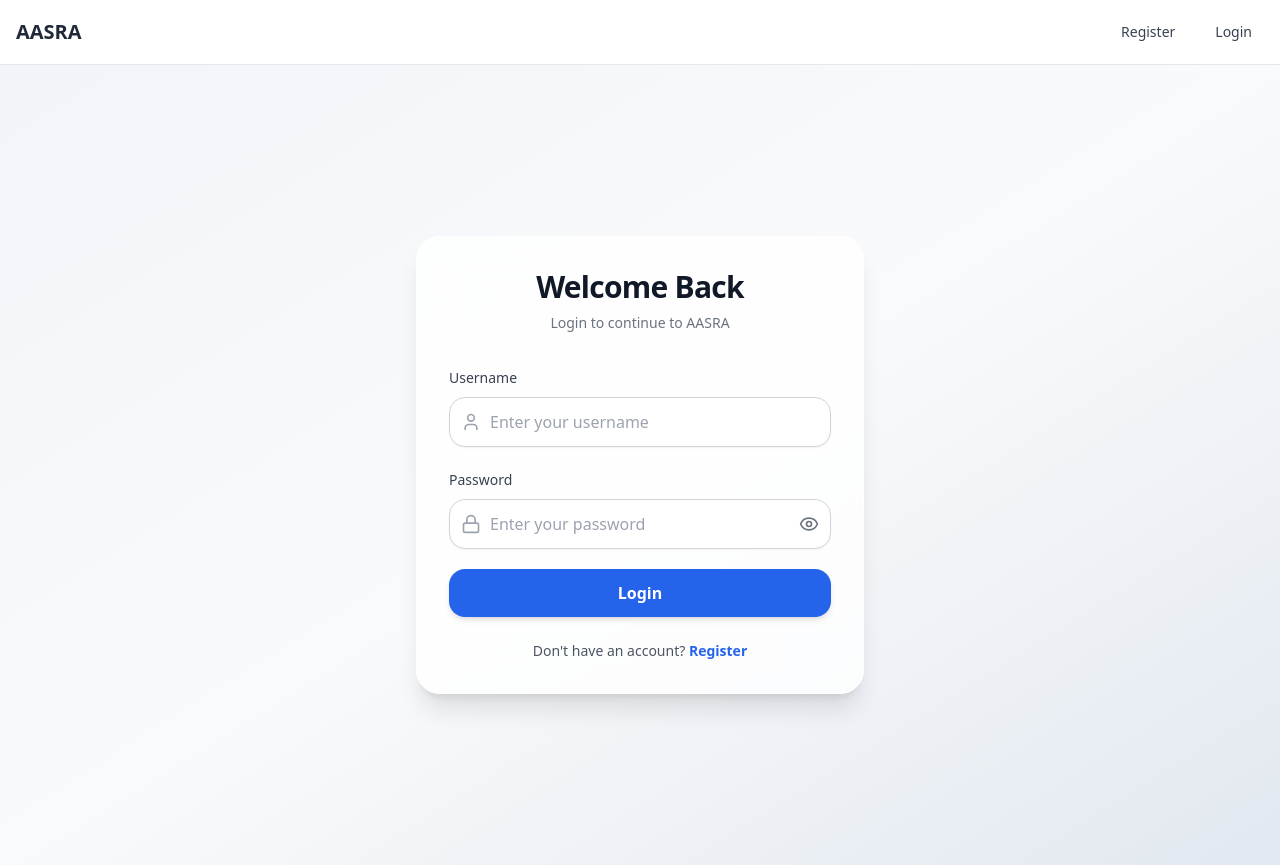
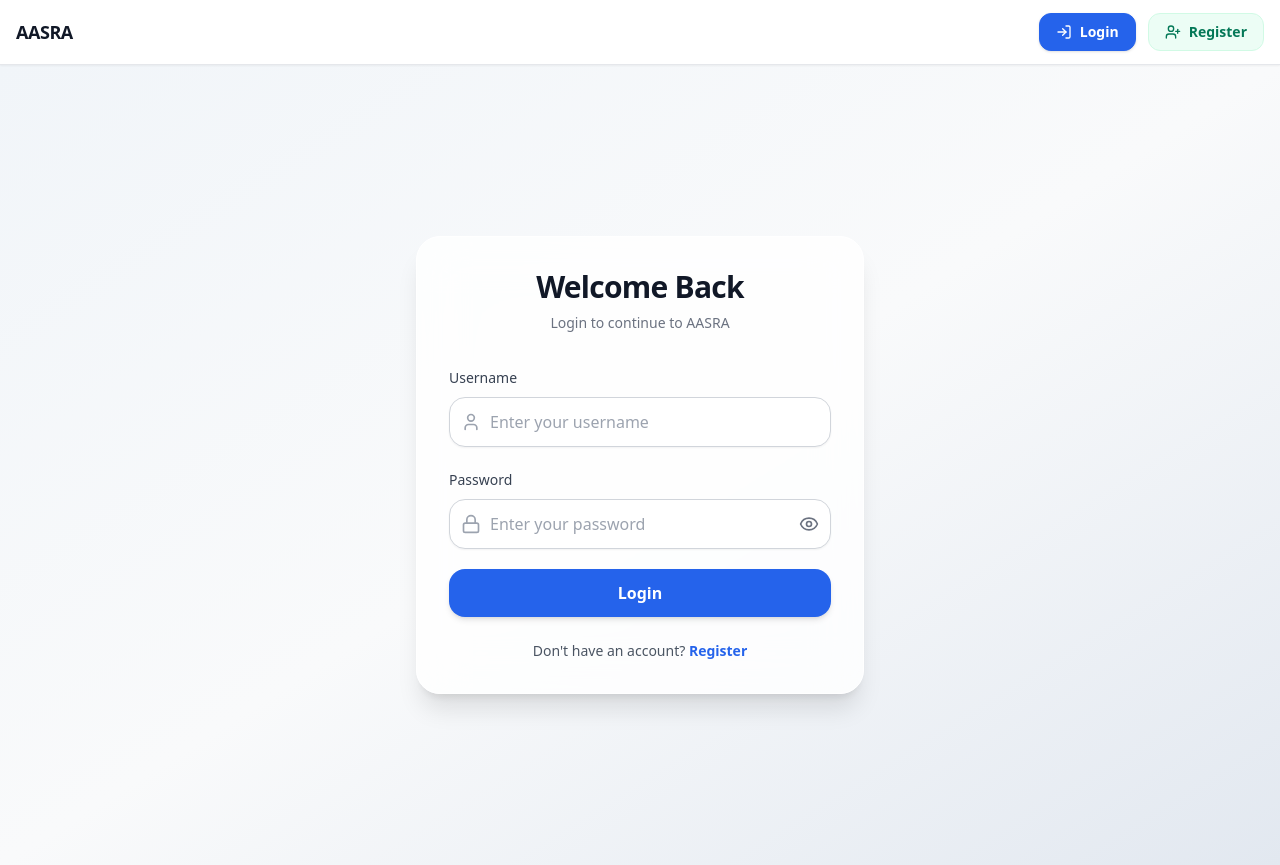
Before and after one commit to dhan04shree/AASRA, a React (Vite) app in the folder frontend/: page /login in a window 1280 px wide. Built offline with nearby package versions, Linux system fonts and the light colour scheme.

Commit message:
added major ui changes

```diff
--- a/frontend/src/App.jsx
+++ b/frontend/src/App.jsx
@@ -5,15 +5,43 @@ import Login from './components/LoginForm'
 import Navbar from './components/Navbar'
 import HomePage from './components/HomePage'
 import Registration from './components/Registration'
+import CheckEligi from './components/CheckEligi'
+import ExploreMaps from './components/ExploreMaps'
+import TrackApplication from './components/TrackApplication'
+import ViewSchemes from './components/ViewSchemes'
 import {Route,Routes} from "react-router-dom"
+import ProtectedRoute from './components/ProtectedRoute'
 function App() {
 
   return (
     <>
     <Navbar/>
       <Routes>
-           <Route path="/" element={<HomePage/>}></Route>
-        <Route path="/dashboard" element={<Dashboard/>}></Route>
+        <Route path="/" element={<HomePage/>}></Route>
+
+        <Route path="/dashboard" element={
+          <ProtectedRoute>
+            <Dashboard/>
+          </ProtectedRoute>}></Route>
+        <Route path="/eligibility" element={
+          <ProtectedRoute>
+            <CheckEligi/>
+          </ProtectedRoute>}></Route>
+        <Route path="/maps" element={
+          <ProtectedRoute>
+            <ExploreMaps/>
+          </ProtectedRoute>}></Route>
+        <Route path="/track" element={
+          <ProtectedRoute>
+             <TrackApplication/>
+          </ProtectedRoute>
+         }></Route>
+        <Route path="/schemes" element={
+          <ProtectedRoute>
+            <ViewSchemes/>
+          </ProtectedRoute>
+          }></Route>
+
         <Route path="/register" element={<Registration/>}></Route>
         <Route path="/login" element={<Login/>}></Route>
       </Routes>
--- /dev/null
+++ b/frontend/src/components/CheckEligi.jsx
@@ -0,0 +1,20 @@
+import { useContext } from "react";
+import { AuthContext } from "./AuthContext";
+import { Navigate } from "react-router-dom";
+
+function CheckEligi() {
+  const { token, loading } = useContext(AuthContext);
+  if (loading) {
+    return null;
+  }
+
+  if (!token) {
+    return <Navigate to="/login" replace />;
+  }
+
+  return (
+    <h1>CheckElgibility</h1>
+  );
+}
+
+export default CheckEligi;
--- /dev/null
+++ b/frontend/src/components/ExploreMaps.jsx
@@ -0,0 +1,20 @@
+import { useContext } from "react";
+import { AuthContext } from "./AuthContext";
+import { Navigate } from "react-router-dom";
+
+function ExploreMaps() {
+  const { token, loading } = useContext(AuthContext);
+  if (loading) {
+    return null;
+  }
+
+  if (!token) {
+    return <Navigate to="/login" replace />;
+  }
+
+  return (
+    <h1>ExploreMaps</h1>
+  );
+}
+
+export default ExploreMaps;
--- a/frontend/src/components/LoginForm.jsx
+++ b/frontend/src/components/LoginForm.jsx
@@ -1,7 +1,7 @@
 import { useState, useContext } from "react";
 import axios from "axios";
 import { AuthContext } from "./AuthContext";
-import { useNavigate } from "react-router-dom";
+import { useNavigate, useLocation } from "react-router-dom";
 import { User, Lock, Eye, EyeOff, Loader2, AlertCircle } from "lucide-react";
 
 const Login = () => {
@@ -13,6 +13,8 @@ const Login = () => {
 
   const { setToken } = useContext(AuthContext);
   const navigate = useNavigate();
+ const location = useLocation();
+ const from = location.state?.from || "/";
 
   const handleSubmit = async (e) => {
     e.preventDefault();
@@ -28,7 +30,7 @@ const Login = () => {
       setToken(response.data.token);
       localStorage.setItem("token", response.data.token);
 
-      navigate("/dashboard");
+       navigate(from, { replace: true });
     } catch (error) {
       console.error("Authentication failed:", error);
 
--- a/frontend/src/components/Navbar.jsx
+++ b/frontend/src/components/Navbar.jsx
@@ -1,59 +1,152 @@
-import { useState } from "react";
+import { useState, useContext } from "react";
+import { Link, useNavigate, useLocation } from "react-router-dom";
+import { AuthContext } from "./AuthContext";
+import { Menu, X, LogOut, UserPlus, LogIn } from "lucide-react";
 
 export default function Navbar() {
   const [isOpen, setIsOpen] = useState(false);
 
+  const { token, setToken } = useContext(AuthContext);
+  const navigate = useNavigate();
+  const location = useLocation();
 
+  const handleLogout = () => {
+    localStorage.removeItem("token");
+    setToken(null);
+    setIsOpen(false);
+    navigate("/");
+  };
+
+  const isActive = (path) => location.pathname === path;
 
   return (
-    <div className="w-full">
-      {/* ================= NAVBAR ================= */}
-      <nav className="bg-white border-b border-gray-200">
-        <div className="container mx-auto px-4 flex items-center justify-between h-16">
-          <a href="/" className="text-xl font-bold text-gray-800">
+    <header className="sticky top-0 z-50 w-full">
+      <nav className="bg-white/80 backdrop-blur-xl border-b border-gray-200 shadow-sm">
+        <div className="container mx-auto px-4">
+          <div className="flex h-16 items-center justify-between">
+            {/* Logo */}
+            <Link
+              to="/"
+              className="flex items-center gap-2 font-extrabold text-lg text-gray-900 tracking-tight"
+            >
               AASRA
-          </a>
+            </Link>
 
+            {/* Desktop Links */}
+            <div className="hidden md:flex items-center gap-3">
+              {!token ? (
+                <>
+                  {/* Login - Light */}
+                  <Link
+                    to="/login"
+                    className={`px-4 py-2 rounded-xl text-sm font-semibold transition border ${
+                      isActive("/login")
+                        ? "bg-blue-600 text-white border-blue-600 shadow"
+                        : "bg-blue-50 text-blue-700 border-blue-100 hover:bg-blue-100"
+                    }`}
+                  >
+                    <span className="flex items-center gap-2">
+                      <LogIn className="w-4 h-4" />
+                      Login
+                    </span>
+                  </Link>
+
+                  {/* Register - Light */}
+                  <Link
+                    to="/register"
+                    className={`px-4 py-2 rounded-xl text-sm font-semibold transition border ${
+                      isActive("/register")
+                        ? "bg-emerald-600 text-white border-emerald-600 shadow"
+                        : "bg-emerald-50 text-emerald-700 border-emerald-100 hover:bg-emerald-100"
+                    }`}
+                  >
+                    <span className="flex items-center gap-2">
+                      <UserPlus className="w-4 h-4" />
+                      Register
+                    </span>
+                  </Link>
+                </>
+              ) : (
+                <button
+                  onClick={handleLogout}
+                  className="px-4 py-2 rounded-xl text-sm font-semibold transition border
+                            bg-red-50 text-red-700 border-red-100 hover:bg-red-100"
+                >
+                  <span className="flex items-center gap-2">
+                    <LogOut className="w-4 h-4" />
+                    Logout
+                  </span>
+                </button>
+
+              )}
+            </div>
+
+            {/* Mobile Toggle */}
             <button
               onClick={() => setIsOpen(!isOpen)}
-            className="md:hidden text-gray-700 focus:outline-none"
+              className="md:hidden inline-flex items-center justify-center w-10 h-10 rounded-xl hover:bg-gray-100 transition"
               aria-label="Toggle navigation"
             >
-            <svg
-              className="h-6 w-6"
-              fill="none"
-              stroke="currentColor"
-              viewBox="0 0 24 24"
+              {isOpen ? <X className="w-6 h-6" /> : <Menu className="w-6 h-6" />}
+            </button>
+          </div>
+
+          {/*  Mobile Menu */}
+          {isOpen && (
+            <div className="md:hidden pb-4 pt-2">
+              <div className="flex flex-col gap-2 rounded-2xl border border-gray-200 bg-white p-3 shadow-sm">
+                {!token ? (
+                  <>
+                    {/* Mobile Login - Light */}
+                    <Link
+                      to="/login"
+                      onClick={() => setIsOpen(false)}
+                      className={`px-4 py-3 rounded-xl text-sm font-semibold transition border ${
+                        isActive("/login")
+                          ? "bg-blue-600 text-white border-blue-600 shadow"
+                          : "bg-blue-50 text-blue-700 border-blue-100 hover:bg-blue-100"
+                      }`}
                     >
-              <path
-                strokeLinecap="round"
-                strokeLinejoin="round"
-                strokeWidth={2}
-                d="M4 6h16M4 12h16M4 18h16"
-              />
-            </svg>
+                      <span className="flex items-center gap-2">
+                        <LogIn className="w-4 h-4" />
+                        Login
+                      </span>
+                    </Link>
+
+                    {/* Mobile Register - Light */}
+                    <Link
+                      to="/register"
+                      onClick={() => setIsOpen(false)}
+                      className={`px-4 py-3 rounded-xl text-sm font-semibold transition border ${
+                        isActive("/register")
+                          ? "bg-emerald-600 text-white border-emerald-600 shadow"
+                          : "bg-emerald-50 text-emerald-700 border-emerald-100 hover:bg-emerald-100"
+                      }`}
+                    >
+                      <span className="flex items-center gap-2">
+                        <UserPlus className="w-4 h-4" />
+                        Register
+                      </span>
+                    </Link>
+                  </>
+                ) : (
+                  <button
+                    onClick={handleLogout}
+                    className="w-full text-left px-4 py-3 rounded-xl text-sm font-semibold transition border
+                              bg-red-50 text-red-700 border-red-100 hover:bg-red-100"
+                  >
+                    <span className="flex items-center gap-2">
+                      <LogOut className="w-4 h-4" />
+                      Logout
+                    </span>
                   </button>
 
-          <div
-            className={`md:flex items-center space-x-4 ${
-              isOpen ? "block" : "hidden"
-            }`}
-          >
-            <a
-              href="/register"
-              className="block px-3 py-2 text-sm font-medium text-gray-700 hover:text-blue-600"
-            >
-              Register
-            </a>
-            <a
-              href="/login"
-              className="block px-3 py-2 text-sm font-medium text-gray-700 hover:text-blue-600"
-            >
-              Login
-            </a>
+                )}
               </div>
             </div>
+          )}
+        </div>
       </nav>
-    </div>
+    </header>
   );
 }
--- /dev/null
+++ b/frontend/src/components/ProtectedRoute.jsx
@@ -0,0 +1,23 @@
+import { useContext } from "react";
+import { Navigate, useLocation } from "react-router-dom";
+import { AuthContext } from "./AuthContext";
+const ProtectedRoute = ({ children }) => {
+  const { token, loading } = useContext(AuthContext);
+  const location = useLocation();
+
+  if (loading) return <div className="p-6">Loading...</div>;
+
+  if (!token) {
+    return (
+      <Navigate
+        to="/login"
+        replace
+        state={{ from: location.pathname }}
+      />
+    );
+  }
+
+  return children;
+};
+
+export default ProtectedRoute;
--- /dev/null
+++ b/frontend/src/components/TrackApplication.jsx
@@ -0,0 +1,20 @@
+import { useContext } from "react";
+import { AuthContext } from "./AuthContext";
+import { Navigate } from "react-router-dom";
+
+function TrackApplication() {
+  const { token, loading } = useContext(AuthContext);
+  if (loading) {
+    return null;
+  }
+
+  if (!token) {
+    return <Navigate to="/login" replace />;
+  }
+
+  return (
+    <h1>TrackApplication</h1>
+  );
+}
+
+export default TrackApplication;
--- /dev/null
+++ b/frontend/src/components/ViewSchemes.jsx
@@ -0,0 +1,20 @@
+import { useContext } from "react";
+import { AuthContext } from "./AuthContext";
+import { Navigate } from "react-router-dom";
+
+function ViewSchemes() {
+  const { token, loading } = useContext(AuthContext);
+  if (loading) {
+    return null;
+  }
+
+  if (!token) {
+    return <Navigate to="/login" replace />;
+  }
+
+  return (
+    <h1>ViewSchemes</h1>
+  );
+}
+
+export default ViewSchemes;
```
Also changed, not shown: frontend/src/components/HomePage.jsx (+9 -6 lines). Lines whose indentation alone changed are shown as unchanged.
